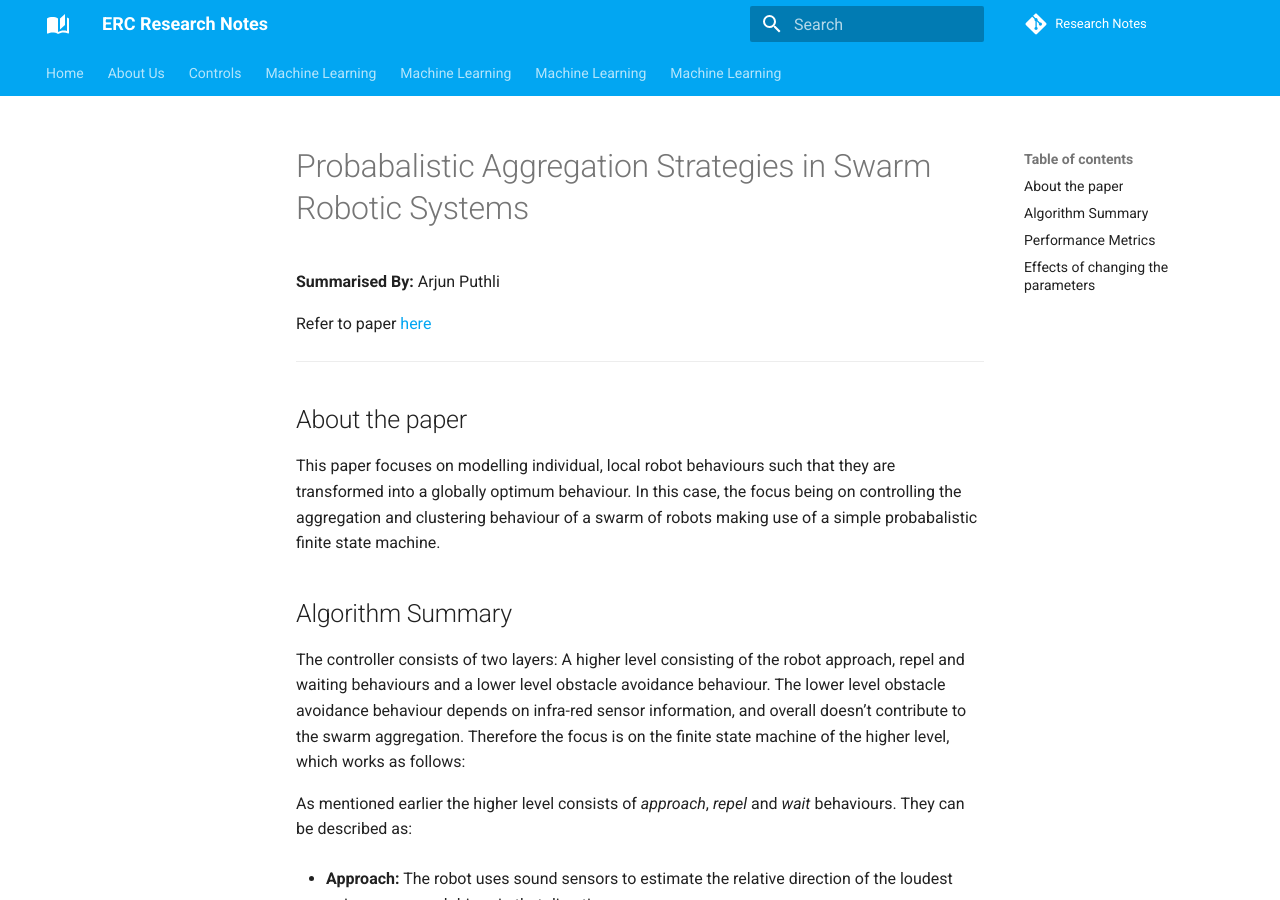
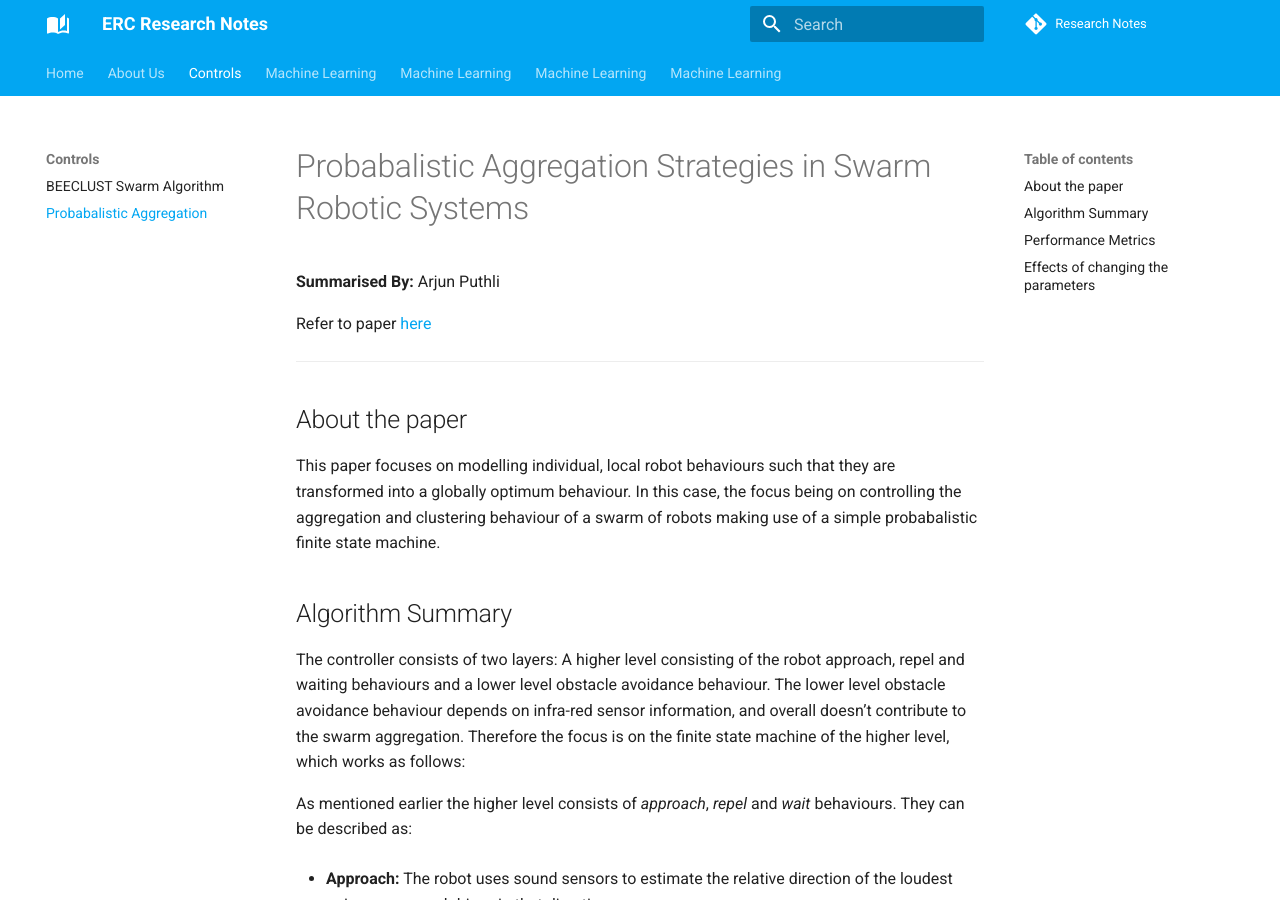
Before and after one commit to ERC-BPGC/research-notes, an MkDocs documentation site: the page built from docs/controls/probab_aggregation.md, in a window 1280 px wide and 900 px high. Built offline with MkDocs 1.6.1 and Material for MkDocs 9.7.7, drawn with Linux system fonts in a browser that asks for light colours; comment, search, counter and statistics services are not loaded.

Commit message:
13/07/2023 added Probabalisting Aggregation in yml file

```diff
--- a/mkdocs.yml
+++ b/mkdocs.yml
@@ -61,6 +61,7 @@ nav:
   - About Us: about.md
   - Controls:
     - BEECLUST Swarm Algorithm: controls/beeclust.md
+    - Probabalistic Aggregation: controls/probab_aggregation.md
   - Machine Learning: blank.md
   - Localisation: blank.md
   - Electronics: blank.md
```
